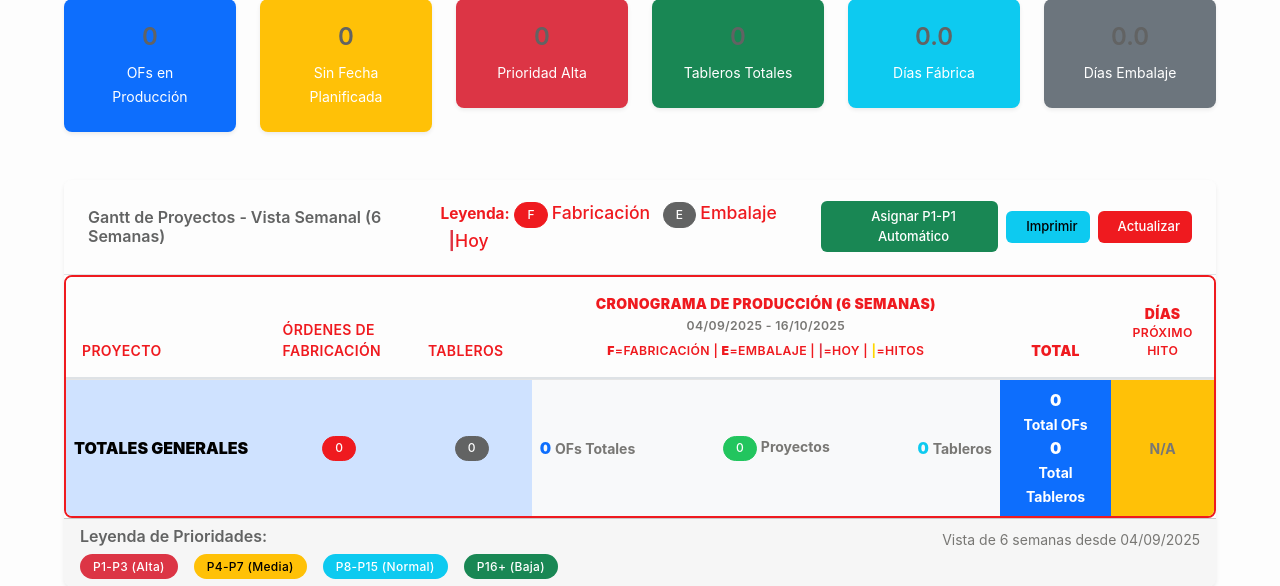
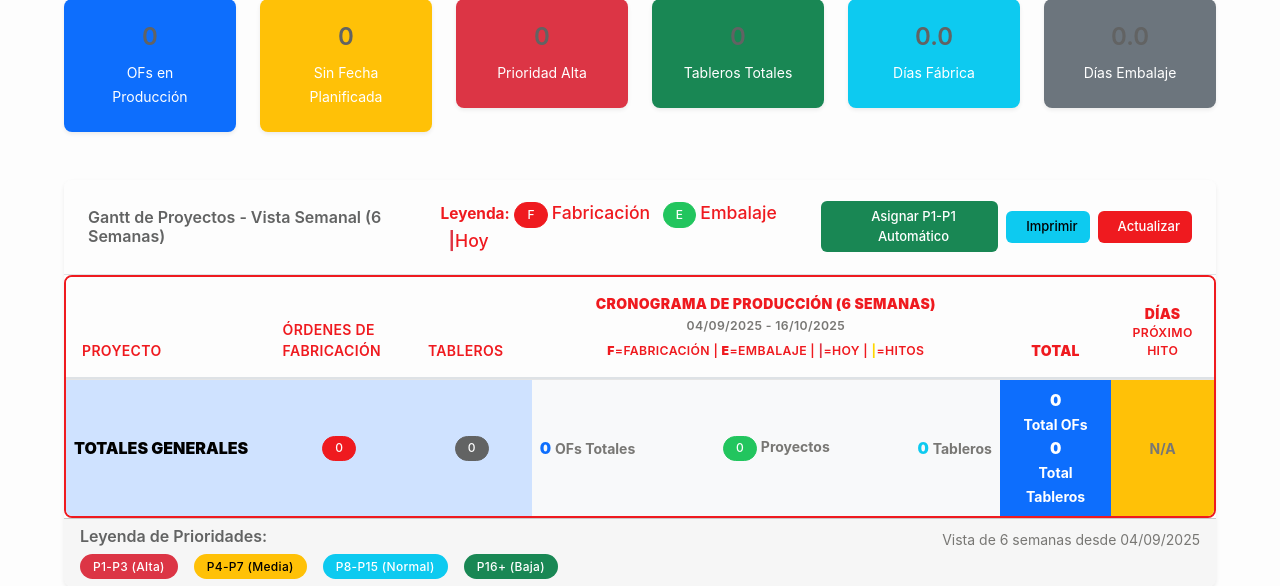
Before and after one commit to mobikitapp/Mobikit-Control-de-Gestion, a Flask app: page /planificacion-operacional/prioridades in a window 1280 px wide; the page is wider, and only the part inside the window is pictured. Shown: the part 281-867 px from the top of that part. Run offline with Flask 3, Linux system fonts and the light colour scheme; the visitor is signed in with stand-in values (Sample User, id 1); data that the repository does not hold is empty; parts of the project's set-up code (start-up, migrations or seed data) failed here and were passed over; some libraries are stand-ins or nearby versions.

Commit message:
Assistant checkpoint: Adjust Gantt table layout, colors, and print formatting
Assistant generated file changes:
- templates/planificacion_operacional/planificacion_prioridades.html: Update legend to show correct green color for packaging
Update legend to show correct green color for packaging
Update legend to show correct green color for packaging
Update legend to show correct green color for packaging

---

User prompt:

ajustar nuevamente la impresion y la tabla, el espacio que utlizan campos
Proyecto	Órdenes de Fabricación	Tableros es muy grande, se debe dejar mas espacio para la gantt. Revisar color leyenda embalaje no refleja mismo color en barra de la gantt. (Que sea verde) Revisar fondos de color en enunciados, que sean blancos y con bordes de colores

Replit-Commit-Author: Assistant
Replit-Commit-Session-Id: cfcbf539-3cf7-45a8-bfbc-02b4553f2780

```diff
--- a/templates/planificacion_operacional/planificacion_prioridades.html
+++ b/templates/planificacion_operacional/planificacion_prioridades.html
@@ -89,7 +89,7 @@
                         <div class="me-4">
                             <small><strong>Leyenda:</strong></small>
                             <span class="badge bg-primary me-1">F</span>Fabricación
-                            <span class="badge bg-secondary me-1 ms-2">E</span>Embalaje
+                            <span class="badge bg-success me-1 ms-2">E</span>Embalaje
                             <span class="text-danger fw-bold ms-2">|</span>Hoy
                         </div>
                         <button class="btn btn-sm btn-success me-2" onclick="asignarPrioridadesAutomaticas()">
```
